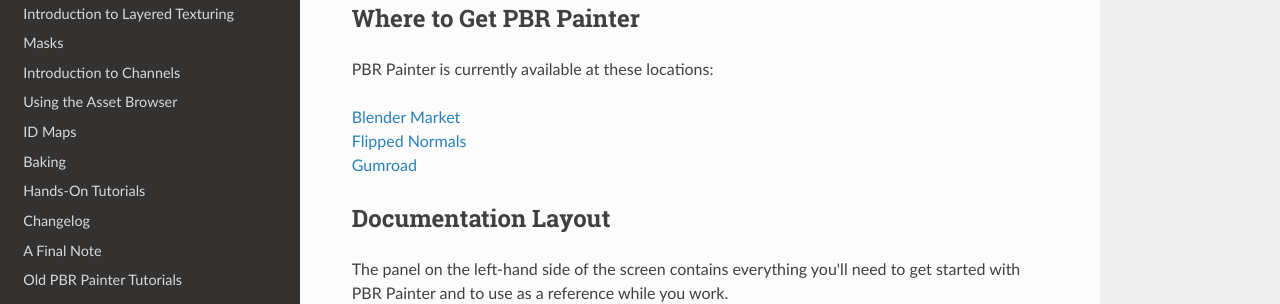
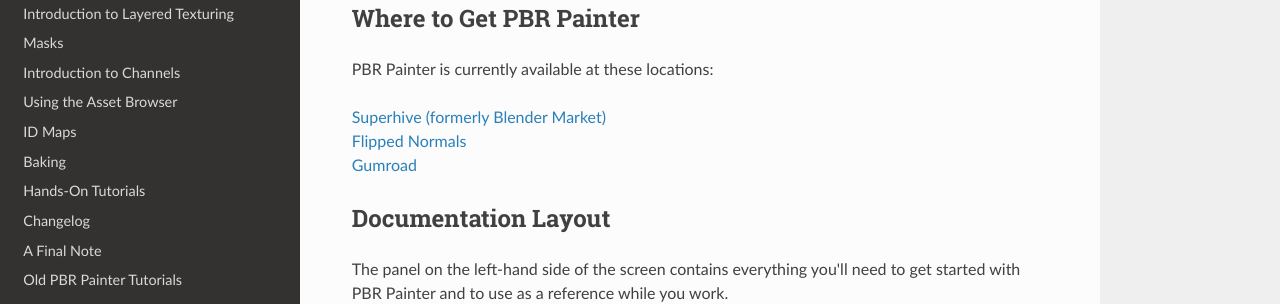
Before and after one commit to pbrpainter/pbr-painter-doc, an MkDocs documentation site: the page built from docs/index.md, in a window 1280 px wide and 1156 px high. Shown: the part 345-649 px from the top of the window. Built offline with MkDocs 1.6.1, drawn with Linux system fonts in a browser that asks for light colours; nearby versions of some CDN libraries.

Commit message:
Update to superhive

```diff
--- a/docs/index.md
+++ b/docs/index.md
@@ -11,7 +11,7 @@
 
 PBR Painter is currently available at these locations:
 
-<a href="https://blendermarket.com/products/pbr-painter">Blender Market</a>
+<a href="https://superhivemarket.com/products/pbr-painter">Superhive (formerly Blender Market)</a>
 <br/><a href="https://flippednormals.com/product/pbr-painter-3-for-blender-7838">Flipped Normals</a>
 <br/><a href="https://gumroad.com/l/pbrpainter">Gumroad</a>
 
```
Also changed, not shown: docs/preferences.md (+1 -1 lines).
